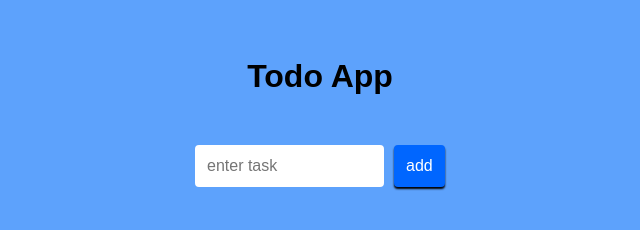
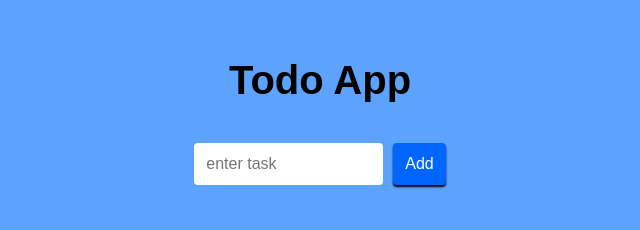
Before and after one commit to erikgolden7/react-todo, a React app: page / in a window 1280 px wide. Shown: the whole page, without its empty margins (320-960 px from the left). Built offline with nearby package versions, Linux system fonts and the light colour scheme; a web font is replaced by a local one.

```diff
--- a/public/index.html
+++ b/public/index.html
@@ -9,7 +9,7 @@
 </head>
 
 <body>
-  <div id="container"> </div>
+  <div id="root"> </div>
 </body>
 
 </html>
--- a/src/components/TodoList.js
+++ b/src/components/TodoList.js
@@ -8,28 +8,36 @@
 
     this.state = {
       items: []
+      // inputItem: ""
     };
 
     this.addItem = this.addItem.bind(this);
     this.deleteItem = this.deleteItem.bind(this);
+    // this.handleChange = this.handleChange.bind(this);
   }
 
   // Add Items
   addItem(e) {
+    console.log(this.inputElement);
     e.preventDefault();
     var itemArray = this.state.items;
-    if (this._inputElement.value !== "") {
-      itemArray.unshift({
-        text: this._inputElement.value,
+    if (this.inputElement.value !== "") {
+      itemArray.push({
+        text: this.inputElement.value,
         key: Date.now()
       });
       this.setState({
         items: itemArray
       });
-      this._inputElement.value = "";
+      this.inputElement.value = "";
     }
     console.log(itemArray);
   }
+
+  // handleChange(e) {
+  //   console.log(e.target.value);
+  //   this.setState({ inputItem: e.target.value });
+  // }
 
   // Delete Items
   deleteItem(key) {
@@ -48,10 +56,12 @@
         <div className="header">
           <form onSubmit={this.addItem}>
             <input
-              ref={a => (this._inputElement = a)}
+              ref={a => (this.inputElement = a)}
+              // type="text"
+              // onChange={this.handleChange}
               placeholder="enter task"
             />
-            <button type="submit"> add </button>
+            <button type="submit"> Add </button>
           </form>
         </div>
         <TodoItems entries={this.state.items} delete={this.deleteItem} />
--- a/src/index.js
+++ b/src/index.js
@@ -3,11 +3,11 @@
 import "./styles/index.css";
 import TodoList from "./components/TodoList";
 
-var destination = document.querySelector("#container");
+var dest = document.querySelector("#root");
 
 ReactDOM.render(
   <div>
     <TodoList />
   </div>,
-  destination
+  dest
 );
--- a/src/styles/TodoList.css
+++ b/src/styles/TodoList.css
@@ -1,8 +1,11 @@
+@import url("https://fonts.googleapis.com/css?family=Francois+One");
+
 .title {
   text-align: center;
-  font-size: 32px;
+  font-size: 40px;
   font-weight: bold;
-  margin-bottom: 40px;
+  margin-bottom: 30px;
+  font-family: "Francois One", sans-serif;
 }
 
 .todoListMain .header input {
--- a/src/styles/index.css
+++ b/src/styles/index.css
@@ -4,7 +4,7 @@
   font-family: sans-serif;
 }
 
-#container {
+#root {
   display: flex;
   justify-content: center;
 }
```
Also changed, not shown: src/styles/App.css (deleted, +0 -28 lines).
